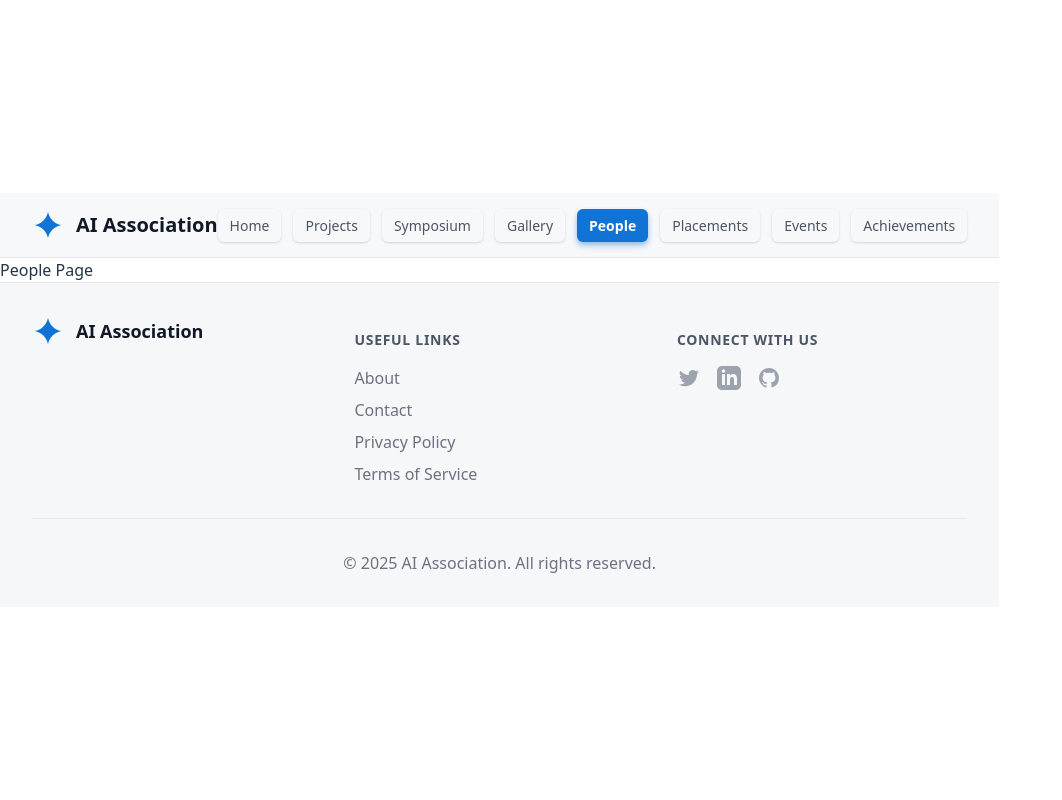
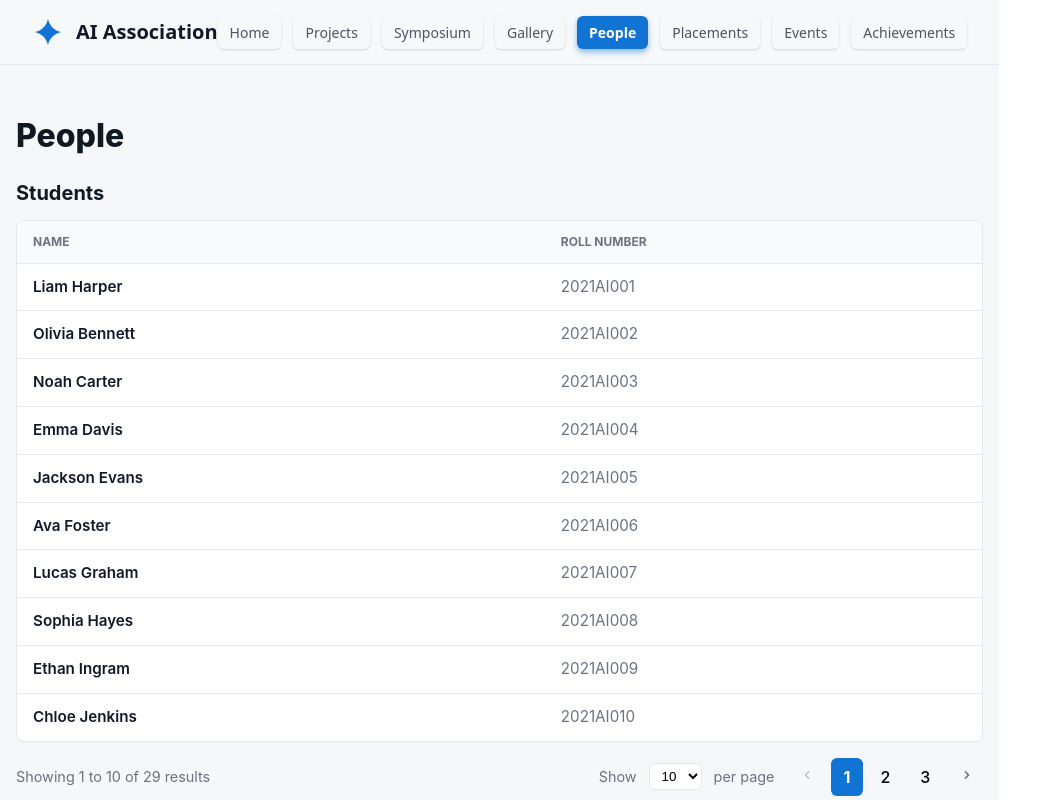
Before and after one commit to Gojo-Satoru-git/AIA, a React (Vite) app: page /people in a window 1280 px wide. Shown: the top 800 px of the page, without its empty margins (0-1062 px from the left). Built offline with nearby package versions, Linux system fonts and the light colour scheme.

Commit message:
Added People page ,fetched from json

```diff
--- a/src/App.jsx
+++ b/src/App.jsx
@@ -1,8 +1,9 @@
 import React from 'react';
 import { BrowserRouter as Router, Routes, Route } from 'react-router-dom';
-import Header from './components/Header';
-import Footer from './components/Footer';
+import Header from './Components/Header';
+import Footer from './Components/Footer';
 import Home from './Pages/Home/Home';
+import People from './Pages/People/People';
 
 export default function App() {
   return (
@@ -13,7 +14,7 @@ export default function App() {
         <Route path="/projects" element={<div>Projects Page</div>} />
         <Route path="/symposium" element={<div>Symposium Page</div>} />
         <Route path="/gallery" element={<div>Gallery Page</div>} />
-        <Route path="/people" element={<div>People Page</div>} />
+  <Route path="/people" element={<People />} />
         <Route path="/placements" element={<div>Placements Page</div>} />
         <Route path="/events" element={<div>Events Page</div>} />
         <Route path="/achievements" element={<div>Achievements Page</div>} />
--- /dev/null
+++ b/src/Pages/People/People.jsx
@@ -0,0 +1,115 @@
+import React, { useMemo, useState } from 'react';
+import styles from './People.module.css';
+import peopleData from '../../data/people.json';
+
+const PAGE_SIZE_OPTIONS = [5, 10, 20];
+
+const People = () => {
+  const [page, setPage] = useState(1);
+  const [pageSize, setPageSize] = useState(10);
+
+  const total = peopleData.length;
+  const totalPages = Math.max(1, Math.ceil(total / pageSize));
+
+  // Ensure current page is within bounds when pageSize changes
+  if (page > totalPages) setPage(totalPages);
+
+  const pageItems = useMemo(() => {
+    const start = (page - 1) * pageSize;
+    return peopleData.slice(start, start + pageSize);
+  }, [page, pageSize]);
+
+  const prev = () => setPage((p) => Math.max(1, p - 1));
+  const next = () => setPage((p) => Math.min(totalPages, p + 1));
+
+  return (
+    <main className={styles.main}>
+      <div className={styles.container}>
+        <h1 className={styles.title}>People</h1>
+
+        <section className={styles.section}>
+          <h2 className={styles.sectionTitle}>Students</h2>
+
+          <div className={styles.tableWrapper}>
+            <table className={styles.table}>
+              <thead className={styles.thead}>
+                <tr>
+                  <th className={styles.th}>Name</th>
+                  <th className={styles.th}>Roll Number</th>
+                </tr>
+              </thead>
+              <tbody>
+                {pageItems.map((s) => (
+                  <tr key={s.roll} className={styles.tr}>
+                    <td className={styles.tdPrimary}>{s.name}</td>
+                    <td className={styles.tdSecondary}>{s.roll}</td>
+                  </tr>
+                ))}
+              </tbody>
+            </table>
+          </div>
+
+          <div className={styles.paginationRow}>
+            <div className={styles.leftControls}>
+              <span className={styles.resultsText}>
+                Showing {Math.min((page - 1) * pageSize + 1, total)} to {Math.min(page * pageSize, total)} of {total} results
+              </span>
+            </div>
+
+            <div className={styles.rightControls}>
+              <label className={styles.pageSizeLabel}>
+                Show
+                <select
+                  className={styles.pageSizeSelect}
+                  value={pageSize}
+                  onChange={(e) => { setPageSize(Number(e.target.value)); setPage(1); }}
+                >
+                  {PAGE_SIZE_OPTIONS.map((opt) => (
+                    <option key={opt} value={opt}>{opt}</option>
+                  ))}
+                </select>
+                per page
+              </label>
+
+              <nav className={styles.pagination} aria-label="Pagination">
+                <button className={styles.iconButton} onClick={prev} disabled={page === 1} aria-label="Previous page">
+                  <svg className={styles.icon} viewBox="0 0 20 20" fill="currentColor" xmlns="http://www.w3.org/2000/svg"><path d="M12.707 5.293a1 1 0 010 1.414L9.414 10l3.293 3.293a1 1 0 01-1.414 1.414l-4-4a1 1 0 010-1.414l4-4a1 1 0 011.414 0z"/></svg>
+                </button>
+
+                <div className={styles.pageList}>
+                  {Array.from({ length: totalPages }).map((_, i) => {
+                    const p = i + 1;
+                    return (
+                      <button
+                        key={p}
+                        onClick={() => setPage(p)}
+                        className={`${styles.pageButton} ${p === page ? styles.active : ''}`}
+                        aria-current={p === page ? 'page' : undefined}
+                      >
+                        {p}
+                      </button>
+                    );
+                  })}
+                </div>
+
+                <button className={styles.iconButton} onClick={next} disabled={page === totalPages} aria-label="Next page">
+                  <svg className={styles.icon} viewBox="0 0 20 20" fill="currentColor" xmlns="http://www.w3.org/2000/svg"><path d="M7.293 14.707a1 1 0 010-1.414L10.586 10 7.293 6.707a1 1 0 011.414-1.414l4 4a1 1 0 010 1.414l-4 4a1 1 0 01-1.414 0z"/></svg>
+                </button>
+              </nav>
+            </div>
+          </div>
+        </section>
+
+        <section className={styles.section}>
+          <h2 className={styles.sectionTitle}>Our Alumni</h2>
+          <div className={styles.alumniBox}>
+            <h3 className={styles.alumniTitle}>Coming Soon</h3>
+            <p className={styles.alumniText}>We're working on showcasing our esteemed alumni. Stay tuned for updates!</p>
+          </div>
+        </section>
+      </div>
+    </main>
+  );
+};
+
+export default People;
--- /dev/null
+++ b/src/Pages/People/People.module.css
@@ -0,0 +1,219 @@
+:root {
+  --bg-light: #f6f7f8;
+  --bg-dark: #101922;
+  --text-light: #ffffff;
+  --text-dark: #101922;
+  --muted: #6b7280;
+  --primary: #1173d4;
+}
+
+.main {
+  min-height: 100vh;
+  background-color: var(--bg-light);
+  color: var(--text-dark);
+  font-family: 'Inter', sans-serif;
+  padding: 2rem 1rem;
+}
+
+.container {
+  max-width: 1200px;
+  margin: 0 auto;
+}
+
+.title {
+  font-size: 2rem;
+  font-weight: 800;
+  margin-bottom: 1.5rem;
+}
+
+.section {
+  margin-bottom: 2rem;
+}
+
+.sectionTitle {
+  font-size: 1.25rem;
+  font-weight: 700;
+  margin-bottom: 0.75rem;
+}
+
+.tableWrapper {
+  overflow-x: auto;
+  background-color: white;
+  border-radius: 0.5rem;
+  border: 1px solid #e5e7eb;
+}
+
+.table {
+  width: 100%;
+  border-collapse: collapse;
+  min-width: 600px;
+}
+
+.thead {
+  background-color: #f9fafb;
+}
+
+.th {
+  text-align: left;
+  padding: 0.75rem 1rem;
+  font-size: 0.75rem;
+  font-weight: 700;
+  color: #6b7280;
+  text-transform: uppercase;
+}
+
+.tr {
+  border-top: 1px solid #e5e7eb;
+}
+
+.tdPrimary {
+  padding: 0.75rem 1rem;
+  font-size: 0.95rem;
+  font-weight: 600;
+  color: #111827;
+}
+
+.tdSecondary {
+  padding: 0.75rem 1rem;
+  font-size: 0.95rem;
+  color: #6b7280;
+}
+
+.paginationRow {
+  display: flex;
+  align-items: center;
+  justify-content: space-between;
+  margin-top: 1rem;
+}
+
+.resultsText {
+  color: #6b7280;
+  font-size: 0.9rem;
+}
+
+.pagination {
+  display: flex;
+  align-items: center;
+  gap: 0.5rem;
+}
+
+.iconButton {
+  background: none;
+  border: none;
+  padding: 0.5rem;
+  border-radius: 0.375rem;
+  cursor: pointer;
+  color: #6b7280;
+}
+
+.iconButton[disabled] {
+  opacity: 0.4;
+  cursor: default;
+}
+
+.icon {
+  width: 1rem;
+  height: 1rem;
+}
+
+.pageButton {
+  padding: 0.5rem 0.75rem;
+  border-radius: 0.375rem;
+  background: transparent;
+  border: 1px solid transparent;
+  cursor: pointer;
+}
+
+.pageButton[aria-current="page"],
+.pageButton.active {
+  background-color: var(--primary);
+  color: white;
+  font-weight: 700;
+}
+
+.pageList {
+  display: flex;
+  gap: 0.25rem;
+  align-items: center;
+  max-width: 480px;
+  overflow-x: auto;
+}
+
+.pageButton:hover {
+  background-color: rgba(17,115,212,0.06);
+}
+
+.active {
+  background-color: var(--primary);
+  color: white;
+  font-weight: 700;
+}
+
+.ellipsis {
+  color: #9ca3af;
+}
+
+.alumniBox {
+  border: 2px dashed #d1d5db;
+  border-radius: 0.5rem;
+  padding: 3rem;
+  text-align: center;
+  background: white;
+}
+
+.leftControls {
+  display: flex;
+  align-items: center;
+}
+
+.rightControls {
+  display: flex;
+  align-items: center;
+  gap: 1rem;
+}
+
+.pageSizeLabel {
+  display: inline-flex;
+  align-items: center;
+  gap: 0.5rem;
+  color: #6b7280;
+  font-size: 0.9rem;
+}
+
+.pageSizeSelect {
+  margin: 0 0.25rem;
+  padding: 0.25rem 0.5rem;
+  border-radius: 0.35rem;
+  border: 1px solid #e5e7eb;
+  background: white;
+}
+
+.alumniTitle {
+  font-size: 1rem;
+  font-weight: 700;
+  color: #111827;
+}
+
+.alumniText {
+  margin-top: 0.5rem;
+  color: #6b7280;
+}
+
+/* Dark theme support (optional) */
+@media (prefers-color-scheme: dark) {
+  .main {
+    background-color: var(--bg-dark);
+    color: var(--text-light);
+  }
+
+  .tableWrapper {
+    background-color: #0f1724;
+    border-color: #374151;
+  }
+
+  .th { color: #9ca3af; }
+  .tdPrimary { color: #e5e7eb; }
+  .tdSecondary { color: #9ca3af; }
+  .resultsText { color: #9ca3af; }
+  .alumniBox { border-color: #374151; background: #0b1220; }
+}
--- a/src/components/Footer.jsx
+++ b/src/components/Footer.jsx
@@ -1,4 +1,5 @@
 import React from 'react';
+import { NavLink } from 'react-router-dom';
 import styles from './Footer.module.css';
 
 const Footer = () => {
@@ -18,10 +19,10 @@ const Footer = () => {
           <div className={styles.linksSection}>
             <h3 className={styles.sectionTitle}>Useful Links</h3>
             <ul className={styles.linksList}>
-              <li><a className={styles.link} href="#">About</a></li>
-              <li><a className={styles.link} href="#">Contact</a></li>
-              <li><a className={styles.link} href="#">Privacy Policy</a></li>
-              <li><a className={styles.link} href="#">Terms of Service</a></li>
+              <li><NavLink className={styles.link} to="/about">About</NavLink></li>
+              <li><NavLink className={styles.link} to="/contact">Contact</NavLink></li>
+              <li><NavLink className={styles.link} to="/privacy">Privacy Policy</NavLink></li>
+              <li><NavLink className={styles.link} to="/terms">Terms of Service</NavLink></li>
             </ul>
           </div>
 
--- /dev/null
+++ b/src/data/people.json
@@ -0,0 +1,31 @@
+[
+  {"name":"Liam Harper","roll":"2021AI001"},
+  {"name":"Olivia Bennett","roll":"2021AI002"},
+  {"name":"Noah Carter","roll":"2021AI003"},
+  {"name":"Emma Davis","roll":"2021AI004"},
+  {"name":"Jackson Evans","roll":"2021AI005"},
+  {"name":"Ava Foster","roll":"2021AI006"},
+  {"name":"Lucas Graham","roll":"2021AI007"},
+  {"name":"Sophia Hayes","roll":"2021AI008"},
+  {"name":"Ethan Ingram","roll":"2021AI009"},
+  {"name":"Chloe Jenkins","roll":"2021AI010"},
+  {"name":"Mason King","roll":"2020AI011"},
+  {"name":"Isabella Lee","roll":"2020AI012"},
+  {"name":"Logan Martinez","roll":"2020AI013"},
+  {"name":"Mia Nelson","roll":"2020AI014"},
+  {"name":"Benjamin Ortiz","roll":"2020AI015"},
+  {"name":"Amelia Perez","roll":"2020AI016"},
+  {"name":"Elijah Quinn","roll":"2019AI017"},
+  {"name":"Harper Reed","roll":"2019AI018"},
+  {"name":"Aiden Scott","roll":"2019AI019"},
+  {"name":"Evelyn Turner","roll":"2019AI020"},
+  {"name":"James Underwood","roll":"2018AI021"},
+  {"name":"Abigail Vega","roll":"2018AI022"},
+  {"name":"William White","roll":"2018AI023"},
+  {"name":"Ella Xu","roll":"2018AI024"},
+  {"name":"Michael Young","roll":"2017AI025"},
+  {"name":"Sofia Zimmerman","roll":"2017AI026"},
+  {"name":"Daniel Ahmed","roll":"2017AI027"},
+  {"name":"Grace Brown","roll":"2016AI028"},
+  {"name":"Henry Clark","roll":"2016AI029"}
+]
```
